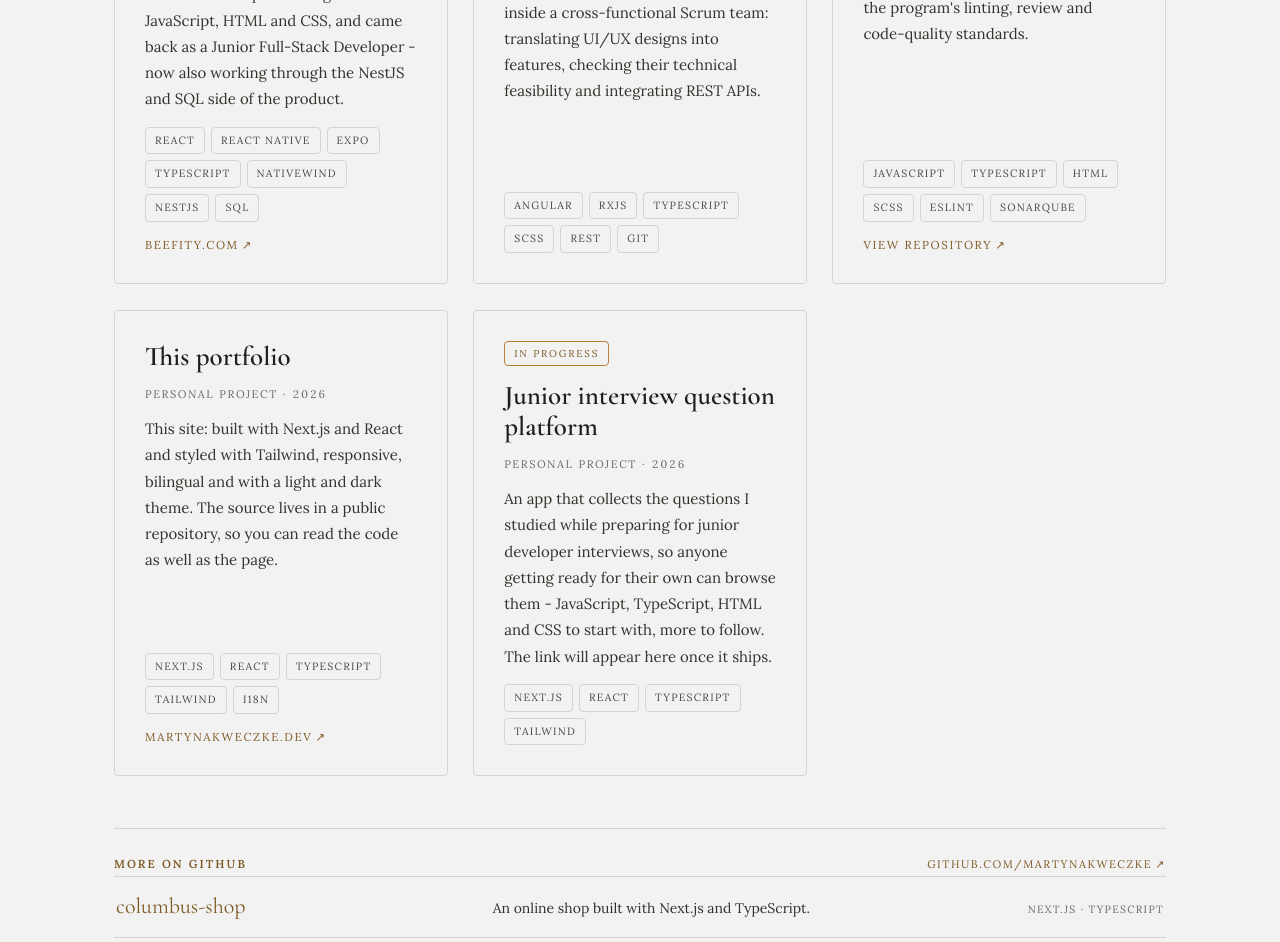
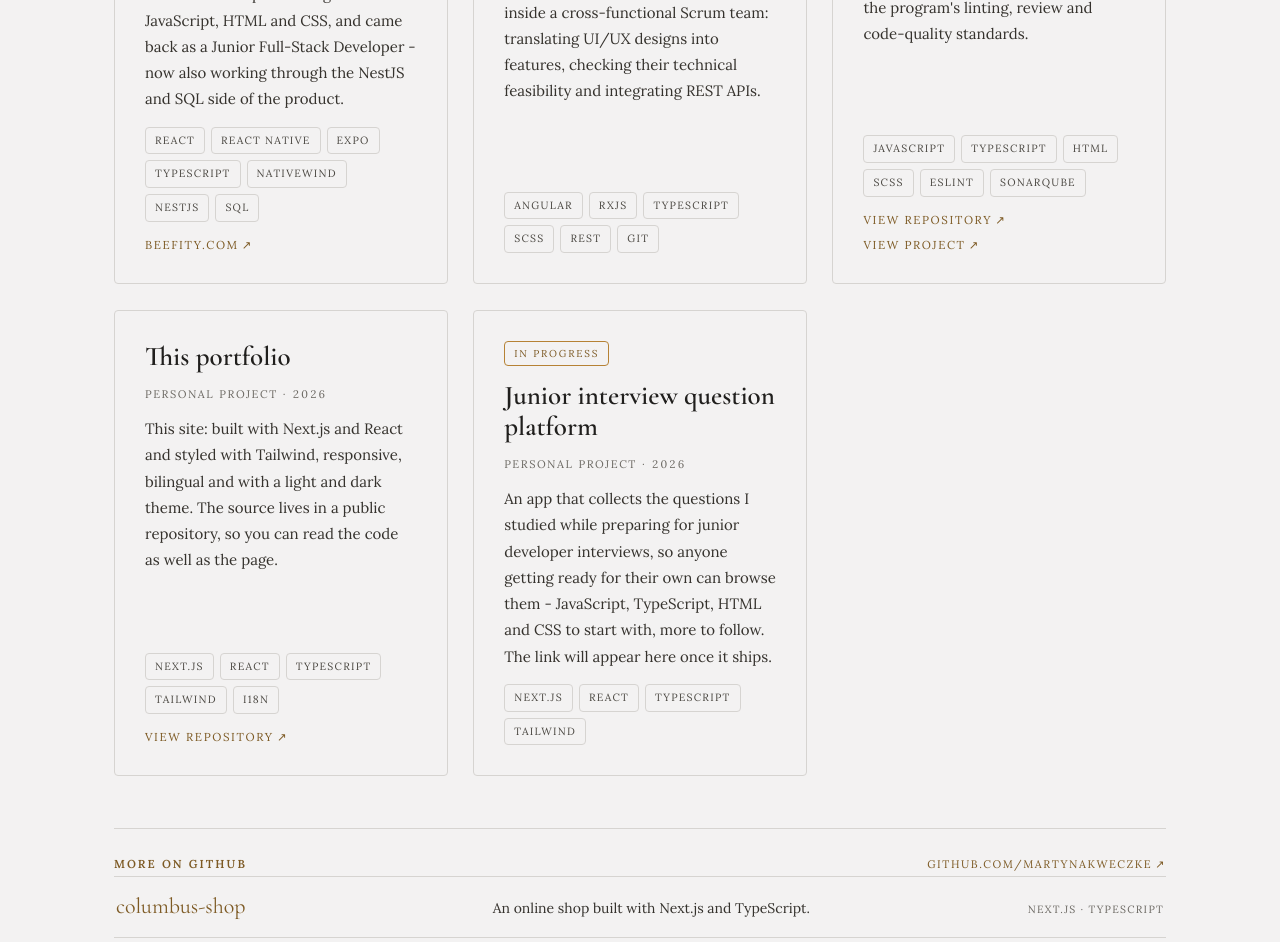
Before and after one commit to martynakweczke/portfolio, a Next.js app: page / in a window 1280 px wide. Shown: the part 1360-2302 px from the top of the page. Built offline with nearby package versions, Linux system fonts and the light colour scheme.

Commit message:
add links to selected work section

```diff
--- a/components/project-card.tsx
+++ b/components/project-card.tsx
@@ -32,16 +32,21 @@ export function ProjectCard({ project }: { project: Project }) {
           </li>
         ))}
       </ul>
-      {project.link ? (
+      {project.links.length > 0 ? (
+        <div className="flex flex-wrap gap-x-5 gap-y-2">
+          {project.links.map((link) => (
             <a
-          href={project.link}
+              key={link.href}
+              href={link.href}
               target="_blank"
               rel="noopener noreferrer"
-          className="self-start text-[11.5px] uppercase tracking-[0.14em]"
+              className="text-[11.5px] uppercase tracking-[0.14em]"
             >
-          {project.linkLabel}<span aria-hidden="true">&#8239;↗</span>
+              {link.label}<span aria-hidden="true">&#8239;↗</span>
               <span className="sr-only"> ({t.a11y.newTab})</span>
             </a>
+          ))}
+        </div>
       ) : null}
     </article>
   );
--- a/lib/content.ts
+++ b/lib/content.ts
@@ -52,8 +52,7 @@ const en = {
       meta: "Junior Full-Stack developer · 2025, 2026 - present",
       body: "A web and mobile app for people who work out and for their trainers. I started here implementing screens in JavaScript, HTML and CSS, and came back as a Junior Full-Stack Developer - now also working through the NestJS and SQL side of the product.",
       tags: ["React", "React Native", "Expo", "TypeScript", "Nativewind", "NestJS", "SQL"],
-      link: "https://beefity.com/",
-      linkLabel: "beefity.com",
+      links: [{ href: "https://beefity.com/", label: "beefity.com" }],
     },
     {
       title: "Angular platform migration",
@@ -61,8 +60,7 @@ const en = {
       meta: "Rokezzz · frontend developer · 2026-05 - 2026-09",
       body: "Migrated a customer-facing application to the latest Angular version and refactored it on the way, inside a cross-functional Scrum team: translating UI/UX designs into features, checking their technical feasibility and integrating REST APIs.",
       tags: ["Angular", "RxJS", "TypeScript", "SCSS", "REST", "Git"],
-      link: "",
-      linkLabel: "",
+      links: [],
     },
     {
       title: "EPAM capstone project",
@@ -70,8 +68,10 @@ const en = {
       meta: "Frontend Development Program · 2025",
       body: "The closing project of EPAM's Frontend Development Program - built from scratch with HTML, CSS, JavaScript and TypeScript, and held to the program's linting, review and code-quality standards.",
       tags: ["JavaScript", "TypeScript", "HTML", "SCSS", "ESLint", "SonarQube"],
-      link: "https://github.com/martynakweczke/epam-frontend-development-program",
-      linkLabel: "View repository",
+      links: [
+        { href: "https://github.com/martynakweczke/epam-frontend-development-program", label: "View repository" },
+        { href: "https://vite-project-xi-hazel.vercel.app/", label: "View project" },
+      ],
     },
     {
       title: "This portfolio",
@@ -79,8 +79,7 @@ const en = {
       meta: "Personal project · 2026",
       body: "This site: built with Next.js and React and styled with Tailwind, responsive, bilingual and with a light and dark theme. The source lives in a public repository, so you can read the code as well as the page.",
       tags: ["Next.js", "React", "TypeScript", "Tailwind", "i18n"],
-      link: "https://martynakweczke.dev",
-      linkLabel: "martynakweczke.dev",
+      links: [{ href: "https://github.com/martynakweczke/portfolio", label: "View repository" }],
     },
     {
       title: "Junior interview question platform",
@@ -88,8 +87,7 @@ const en = {
       meta: "Personal project · 2026",
       body: "An app that collects the questions I studied while preparing for junior developer interviews, so anyone getting ready for their own can browse them - JavaScript, TypeScript, HTML and CSS to start with, more to follow. The link will appear here once it ships.",
       tags: ["Next.js", "React", "TypeScript", "Tailwind"],
-      link: "",
-      linkLabel: "",
+      links: [],
     },
   ],
   exp: { title: "Experience", kicker: "Work history" },
@@ -291,8 +289,7 @@ const pl: Copy = {
       meta: "Junior Full-Stack Developer · 2025, 2026 - obecnie",
       body: "Aplikacja webowa i mobilna dla osób trenujących oraz dla trenerów. Zaczynałam tu od implementacji prostych ekranów w JavaScripcie, HTML-u i CSS-ie, a wróciłam jako Junior Full-Stack Developer - dziś pracuję również po stronie NestJS i SQL.",
       tags: ["React", "React Native", "Expo", "TypeScript", "Nativewind", "NestJS", "SQL"],
-      link: "https://beefity.com/",
-      linkLabel: "beefity.com",
+      links: [{ href: "https://beefity.com/", label: "beefity.com" }],
     },
     {
       title: "Migracja platformy w Angularze",
@@ -300,8 +297,7 @@ const pl: Copy = {
       meta: "Rokezzz · Frontend Developer · 2026-05 - 2026-09",
       body: "Migracja aplikacji dla klientów do najnowszej wersji Angulara wraz z refaktoryzacją, w interdyscyplinarnym zespole scrumowym: przekładanie projektów UI/UX na funkcje, ocena ich wykonalności technicznej i integracja z REST API.",
       tags: ["Angular", "RxJS", "TypeScript", "SCSS", "REST", "Git"],
-      link: "",
-      linkLabel: "",
+      links: [],
     },
     {
       title: "Projekt końcowy EPAM",
@@ -309,8 +305,10 @@ const pl: Copy = {
       meta: "Frontend Development Program · 2025",
       body: "Projekt zamykający program EPAM Frontend Development - zbudowany od zera w HTML-u, CSS-ie, JavaScripcie i TypeScripcie, zgodnie ze standardami lintowania i code review obowiązującymi w programie.",
       tags: ["JavaScript", "TypeScript", "HTML", "SCSS", "ESLint", "SonarQube"],
-      link: "https://github.com/martynakweczke/epam-frontend-development-program",
-      linkLabel: "Zobacz repozytorium",
+      links: [
+        { href: "https://github.com/martynakweczke/epam-frontend-development-program", label: "Zobacz repozytorium" },
+        { href: "https://vite-project-xi-hazel.vercel.app/", label: "Zobacz projekt" },
+      ],
     },
     {
       title: "To portfolio",
@@ -318,8 +316,7 @@ const pl: Copy = {
       meta: "Projekt własny · 2026",
       body: "Ta strona: zbudowana w Next.js i Reakcie, stylowana Tailwindem, responsywna, dwujęzyczna, z jasnym i ciemnym motywem. Kod źródłowy jest w publicznym repozytorium - można przeczytać nie tylko stronę, ale i kod.",
       tags: ["Next.js", "React", "TypeScript", "Tailwind", "i18n"],
-      link: "https://martynakweczke.dev",
-      linkLabel: "martynakweczke.dev",
+      links: [{ href: "https://github.com/martynakweczke/portfolio", label: "Zobacz repozytorium" }],
     },
     {
       title: "Platforma z pytaniami rekrutacyjnymi dla juniora",
@@ -327,8 +324,7 @@ const pl: Copy = {
       meta: "Projekt własny · 2026",
       body: "Aplikacja z pytaniami, które studiuję, przygotowując się do rozmów rekrutacyjnych na stanowisko juniora - tak, aby każdy przygotowujący się do własnej rekrutacji mógł z nich korzystać. Na początek JavaScript, TypeScript, HTML i CSS, z czasem więcej. Link pojawi się tutaj po wdrożeniu.",
       tags: ["Next.js", "React", "TypeScript", "Tailwind"],
-      link: "",
-      linkLabel: "",
+      links: [],
     },
   ],
   exp: { title: "Doświadczenie", kicker: "Historia pracy" },
```
Lines whose indentation alone changed are shown as unchanged.
